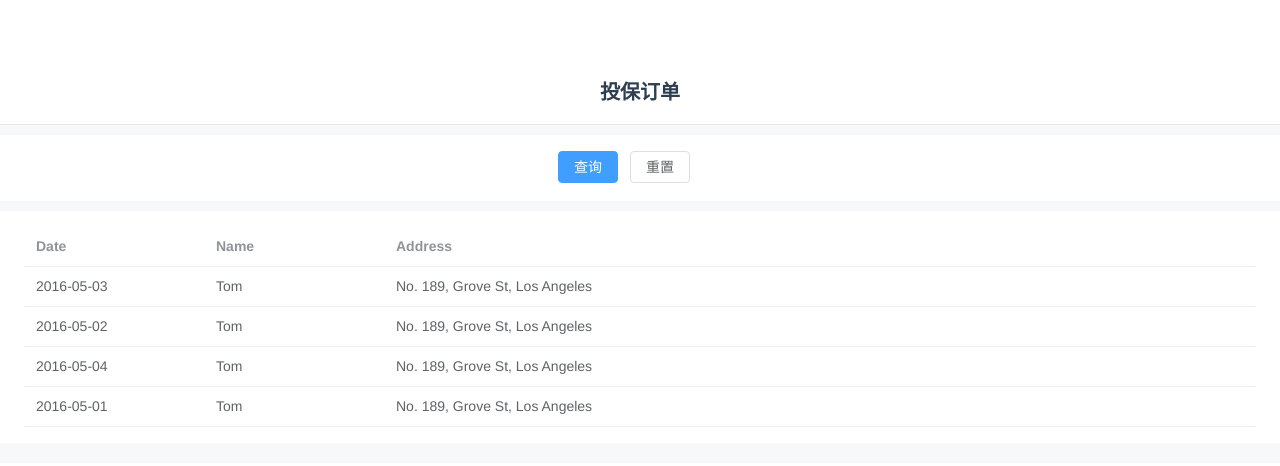
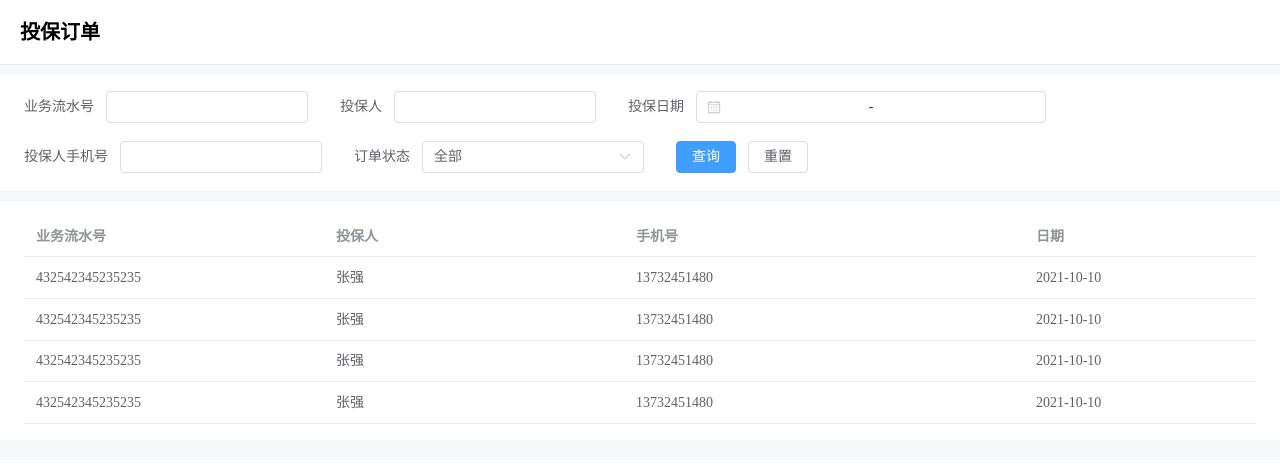
Before and after one commit to zbGitHub01/vue3-oms-template, a Vue app: page /insureList in a window 1280 px wide. Shown: the top 466 px of the page. Built offline with nearby package versions, Linux system fonts and the light colour scheme.

Commit message:
完成表格通用组件及基本页面搭建完成

```diff
--- a/src/App.vue
+++ b/src/App.vue
@@ -16,12 +16,12 @@ export default {
 </script>
 
 <style>
-#app {
+/* #app {
   font-family: Avenir, Helvetica, Arial, sans-serif;
   -webkit-font-smoothing: antialiased;
   -moz-osx-font-smoothing: grayscale;
   text-align: center;
   color: #2c3e50;
   margin-top: 60px;
-}
+} */
 </style>
--- a/src/components/formClass/dataListForm.vue
+++ b/src/components/formClass/dataListForm.vue
@@ -9,15 +9,15 @@
       :label="item.name"
       :prop="item.property"
     >
-      <span v-if="item.type === 'label'">{{ flatEntity[item.property] }}</span>
+      <span v-if="item.type === 'label'">{{ state.flatEntity[item.property] }}</span>
       <el-input
         v-if="item.type === 'input'"
-        v-model="flatEntity[item.property]"
+        v-model="state.flatEntity[item.property]"
         :placeholder="item.placeholder"
       />
       <el-select
         v-if="item.type === 'select'"
-        v-model="flatEntity[item.property]"
+        v-model="state.flatEntity[item.property]"
         :placeholder="item.placeholder"
       >
         <el-option
@@ -31,19 +31,19 @@
         v-if="item.type === 'area-select'"
         size="large"
         :options="regionOptions"
-        v-model="flatEntity[item.property]"
+        v-model="state.flatEntity[item.property]"
         :placeholder="item.placeholder"
       />
       <el-date-picker
         v-if="item.type === 'date'"
-        v-model="flatEntity[item.property]"
+        v-model="state.flatEntity[item.property]"
         type="date"
         value-format="timestamp"
         :placeholder="item.placeholder"
       />
       <el-date-picker
         v-if="item.type === 'daterange'"
-        v-model="flatEntity[item.property]"
+        v-model="state.flatEntity[item.property]"
         type="daterange"
         value-format="timestamp"
         :placeholder="item.placeholder"
@@ -53,18 +53,18 @@
         type="textarea"
         :rows="item.rows"
         :placeholder="item.placeholder"
-        v-model="flatEntity[item.property]"
+        v-model="state.flatEntity[item.property]"
       />
       <el-input-number
         v-if="item.type === 'numberic'"
         :min="item.min"
         :max="item.max"
-        v-model="flatEntity[item.property]"
+        v-model="state.flatEntity[item.property]"
       />
       <el-input
         v-if="item.type === 'input-secret'"
         show-password
-        v-model="flatEntity[item.property]"
+        v-model="state.flatEntity[item.property]"
         :placeholder="item.placeholder"
       />
     </el-form-item>
@@ -112,8 +112,7 @@ export default {
       flatEntity: flatten(props.defaultValues),
     });
 
-    const formValue = computed({
-      formFields: () => {
+    const formFields = computed(() => {
       const fields = [];
       props.fields.forEach(e => {
         if (e.type) {
@@ -121,8 +120,8 @@ export default {
         }
       });
       return fields;
-      },
-    });
+    }
+    );
 
     const getEntity = () => {
       return unflatten(state.flatEntity);
@@ -139,50 +138,15 @@ export default {
 
     return {
       state,
-      formValue,
+      formFields,
       handleSubmit,
       handleReset,
     };
   },
-
-  // const { title } = toRefs(props)
-  // setup (props, context/{ attrs, slots, emit }) {
-
-  // computed: {
-  //   formFields() {
-  //     const fields = [];
-  //     this.fields.forEach(e => {
-  //       if (e.type) {
-  //         fields.push(e);
-  //       }
-  //     });
-  //     return fields;
-  //   },
-  // },
-
-  // data() {
-  //   return {
-  //     regionOptions: regionData,
-  //     flatEntity: flatten(this.defaultValues),
-  //   };
-  // },
-
-  // methods: {
-  //   getEntity() {
-  //     return unflatten(this.flatEntity);
-  //   },
-  //   handleSubmit() {
-  //     this.$emit('submit', this.getEntity());
-  //   },
-  //   handleReset() {
-  //     this.flatEntity = {};
-  //     this.$emit('reset', this.getEntity());
-  //   },
-  // },
-
 };
 </script>
 
-<style>
+<style lang="less" scoped>
+
 
 </style>
--- /dev/null
+++ b/src/components/tableClass/TableList.vue
@@ -0,0 +1,107 @@
+<template>
+  <el-table
+    :data="tableData"
+    style="width: 100%"
+  >
+    <el-table-column
+      v-for="item in columnList"
+      :key="item.id"
+      :prop="item.prop"
+      :label="item.label"
+      :width="item.width? item.width : 180"
+    />
+    <el-table-column
+      label="操作"
+      width="120"
+      v-if="operation"
+    >
+      <template #default="scope">
+        <el-button
+          size="small"
+          @click="handleEdit(scope.$index, scope.row)"
+        >
+          {{ state.operationName }}
+        </el-button>
+      </template>
+    </el-table-column>
+  </el-table>
+</template>
+
+<script>
+import { computed, reactive } from 'vue';
+const flatten = require('flat');
+const unflatten = require('flat').unflatten;
+
+export default {
+
+  props: {
+    operation: {
+      type: String,
+      default: () => {
+        return '';
+      },
+    },
+    columnData: {
+      type: Array,
+      default: () => {
+        return [];
+      },
+    },
+    tableData: {
+      type: Array,
+      default: () => {
+        return [];
+      },
+    },
+  },
+
+  setup(props, { emit }) {
+
+    const state = reactive({
+      flatEntity: flatten(props.tableData),
+      operationName: props.operation,
+    });
+
+    const columnList = computed(() => {
+      const list = [];
+      props.columnData.forEach(e => {
+        if (e.label) {
+          list.push(e);
+        }
+      });
+      return list;
+    }
+    );
+
+    const getEntity = () => {
+      return unflatten(state.flatEntity);
+    };
+
+    const handleSubmit = () => {
+      emit('submit', getEntity());
+    };
+
+    const handleReset = () => {
+      state.flatEntity = {};
+      emit('reset', getEntity());
+    };
+
+    const handleEdit = (va, val) => {
+      console.log(va, val);
+    };
+
+    return {
+      state,
+      columnList,
+      handleSubmit,
+      handleReset,
+      handleEdit,
+    };
+  },
+};
+</script>
+
+<style lang="less" scoped>
+
+
+</style>
--- a/src/views/insure/insureList.vue
+++ b/src/views/insure/insureList.vue
@@ -1,3 +1,30 @@
+
+<script setup>
+import DataListLayout from '@/components/layout/DataList';
+import DataListForm from '@/components/formClass/DataListForm';
+import TableList from '@/components/tableClass/TableList';
+// import { getCurrentInstance } from 'vue';
+import list from './list';
+
+// const { proxy } = getCurrentInstance();
+// const tableData = proxy.$ref(list);
+
+// const state = proxy.$reactive({
+// });
+
+const queryData = () => {
+
+};
+const resetQuery = () => {
+
+};
+// const handleEdit = e => {
+//   console.log(e);
+// };
+
+
+</script>
+
 <template>
   <DataListLayout>
     <template #title>
@@ -5,71 +32,20 @@
     </template>
     <template #query>
       <DataListForm
-        :fields="dataListFormFields"
+        :fields="list.queryList"
         @submit="queryData"
         @reset="resetQuery"
       />
     </template>
     <template #content>
-      <el-table
-        :data="tableData"
-        style="width: 100%"
-      >
-        <el-table-column
-          prop="date"
-          label="Date"
-          width="180"
-        />
-        <el-table-column
-          prop="name"
-          label="Name"
-          width="180"
-        />
-        <el-table-column
-          prop="address"
-          label="Address"
-        />
-      </el-table>
+      <TableList
+        :table-data="list.tableData"
+        :column-data="list.columnData"
+        operation="查看"
+      />
     </template>
   </DataListLayout>
 </template>
 
-<script>
-import DataListLayout from '@/components/layout/DataList';
-import DataListForm from '@/components/formClass/DataListForm';
-import { getCurrentInstance } from 'vue';
-import list from './list';
-
-export default {
-  components: {
-    DataListLayout,
-    DataListForm,
-  },
-
-  setup() {
-    const { proxy } = getCurrentInstance();
-    const tableData = proxy.$ref(list);
-
-    const state = proxy.$reactive({
-
-    });
-
-    const queryData = () => {
-
-    };
-    const resetQuery = () => {
-
-    };
-
-    return {
-      state,
-      tableData,
-      queryData,
-      resetQuery,
-    };
-  },
-
-};
-</script>
 <style >
 </style>
--- a/src/views/insure/list.js
+++ b/src/views/insure/list.js
@@ -1,26 +1,100 @@
-
-
-const list = [
+const tableData = [
   {
-    date: '2016-05-03',
-    name: 'Tom',
-    address: 'No. 189, Grove St, Los Angeles',
+    orderNo: '432542345235235',
+    orderName: '张强',
+    orderPhone: '13732451480',
+    orderDate: '2021-10-10',
+    orderStatus: '已支付',
   },
   {
-    date: '2016-05-02',
-    name: 'Tom',
-    address: 'No. 189, Grove St, Los Angeles',
+    orderNo: '432542345235235',
+    orderName: '张强',
+    orderPhone: '13732451480',
+    orderDate: '2021-10-10',
+    orderStatus: '已支付',
   },
   {
-    date: '2016-05-04',
-    name: 'Tom',
-    address: 'No. 189, Grove St, Los Angeles',
+    orderNo: '432542345235235',
+    orderName: '张强',
+    orderPhone: '13732451480',
+    orderDate: '2021-10-10',
+    orderStatus: '已支付',
   },
   {
-    date: '2016-05-01',
-    name: 'Tom',
-    address: 'No. 189, Grove St, Los Angeles',
+    orderNo: '432542345235235',
+    orderName: '张强',
+    orderPhone: '13732451480',
+    orderDate: '2021-10-10',
+    orderStatus: '已支付',
   },
 ];
 
-export default list;
+
+const columnData = [
+  {
+    label: '业务流水号',
+    prop: 'orderNo',
+    width: 300,
+  },
+  {
+    label: '投保人',
+    prop: 'orderName',
+    width: 300,
+  },
+  {
+    label: '手机号',
+    prop: 'orderPhone',
+    width: 400,
+  },
+  {
+    label: '日期',
+    prop: 'orderDate',
+    width: 300,
+  },
+  {
+    label: '订单状态',
+    prop: 'orderStatus',
+    width: 300,
+  },
+];
+
+const queryList = [{
+  name: '业务流水号',
+  type: 'input',
+  property: 'areaCode',
+}, {
+  name: '投保人',
+  type: 'input',
+  property: 'insCode',
+}, {
+  name: '投保日期',
+  type: 'daterange',
+  property: 'dates',
+}, {
+  name: '投保人手机号',
+  type: 'input',
+  property: 'insName',
+}, {
+  name: '订单状态',
+  type: 'select',
+  property: 'secuNo',
+  options: [
+    {
+      label: '全部',
+    },
+    {
+      value: '1',
+      label: '待支付',
+    },
+    {
+      value: '2',
+      label: '已完成',
+    },
+  ],
+}];
+
+export default {
+  tableData,
+  columnData,
+  queryList,
+};
```
Also changed, not shown: auto-imports.d.ts (added, +18 -0 lines). Lines whose indentation alone changed are shown as unchanged.
